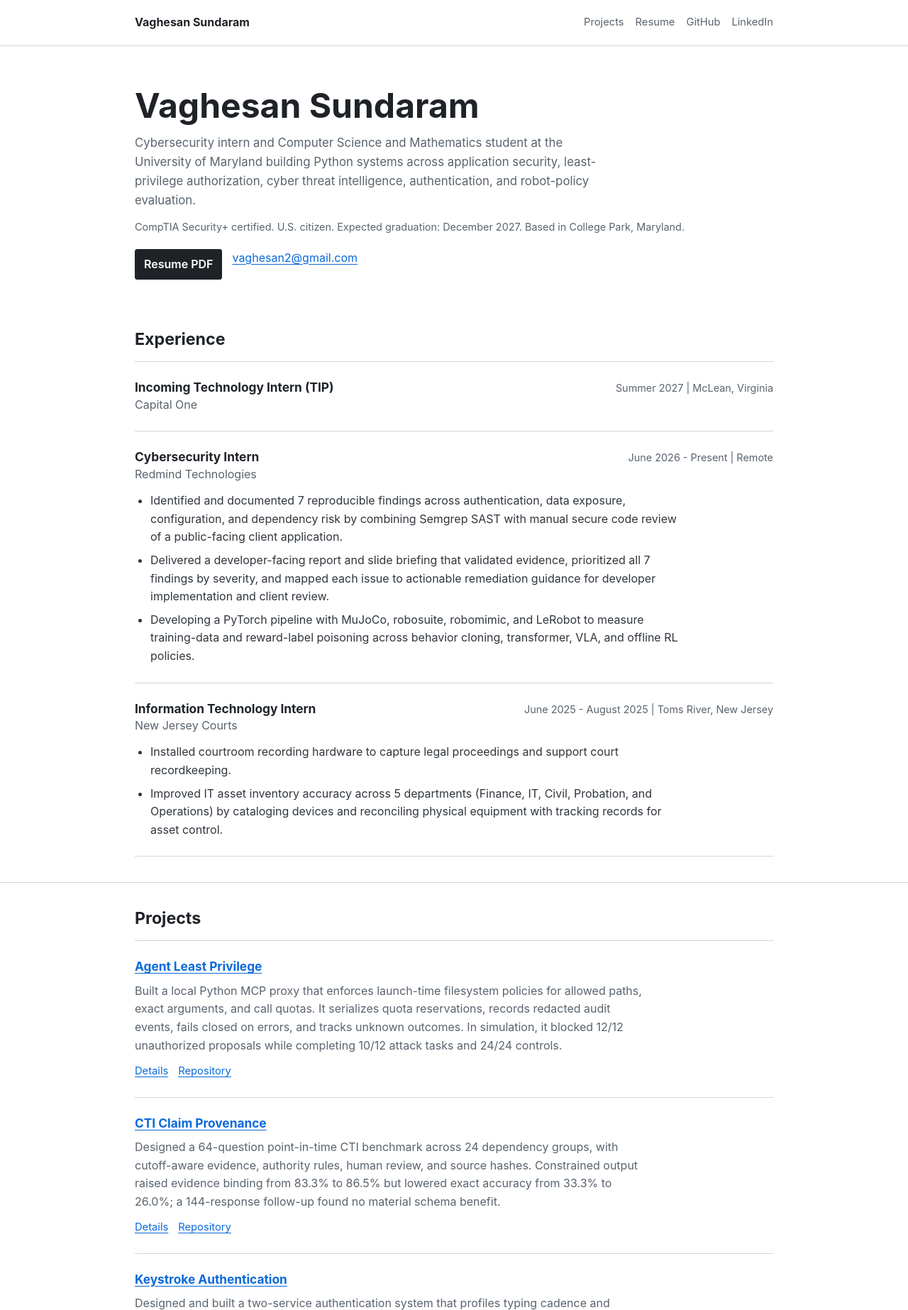
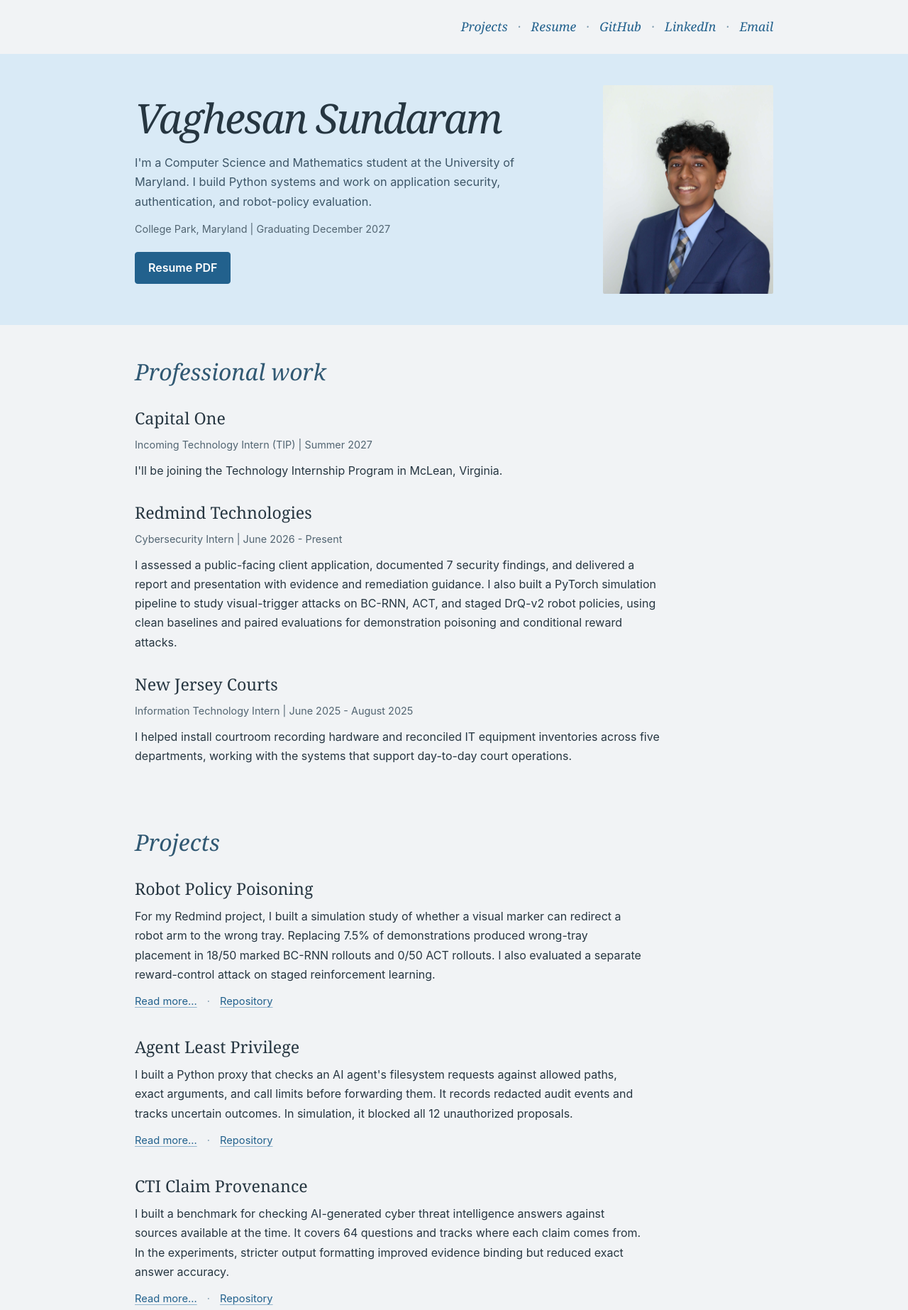
Before and after one commit to VaghesanSundaram/Portfolio, a plain HTML site: page index.html in a window 1280 px wide. Shown: the top 1846 px of the page at 71% size. Drawn offline with Linux system fonts and the light colour scheme.

Commit message:
Feature Redmind robotics project and reorder portfolio and resume

```diff
--- a/assets/css/style.css
+++ b/assets/css/style.css
@@ -1,11 +1,12 @@
 :root {
   color-scheme: light;
-  --background: #ffffff;
-  --text: #1f2328;
-  --muted: #59636e;
-  --line: #d0d7de;
-  --link: #0969da;
-  --soft: #f6f8fa;
+  --background: #f1f3f5;
+  --text: #263641;
+  --muted: #526572;
+  --line: #ccd8e0;
+  --link: #22618d;
+  --soft: #e0edf6;
+  --sky: #d9eaf6;
 }
 
 * {
@@ -24,7 +25,7 @@ body {
   color: var(--text);
   font-family: -apple-system, BlinkMacSystemFont, "Segoe UI", Arial, sans-serif;
   font-size: 16px;
-  line-height: 1.6;
+  line-height: 1.7;
 }
 
 a {
@@ -33,7 +34,13 @@ a {
 }
 
 a:hover {
+  color: #123f62;
   text-decoration-thickness: 2px;
+}
+
+::selection {
+  background: #b8d9f0;
+  color: #18364d;
 }
 
 :focus-visible {
@@ -67,13 +74,12 @@ a:hover {
 }
 
 .site-header {
-  border-bottom: 1px solid var(--line);
   background: var(--background);
 }
 
 .header-inner {
   display: flex;
-  min-height: 64px;
+  min-height: 76px;
   align-items: center;
   justify-content: space-between;
   gap: 20px;
@@ -81,20 +87,33 @@ a:hover {
 
 .brand {
   color: var(--text);
-  font-weight: 700;
+  font-size: 0.92rem;
   text-decoration: none;
 }
 
 .site-nav {
   display: flex;
   flex-wrap: wrap;
-  gap: 16px;
+  align-items: baseline;
+  justify-content: flex-end;
+  column-gap: 14px;
+  row-gap: 4px;
+  margin-left: auto;
 }
 
 .site-nav a {
-  color: var(--muted);
-  font-size: 0.92rem;
+  color: var(--link);
+  font-family: Georgia, "Times New Roman", serif;
+  font-size: 1.1rem;
+  font-style: italic;
   text-decoration: none;
+}
+
+.site-nav a + a::before {
+  content: "\00b7";
+  display: inline-block;
+  margin-right: 14px;
+  color: #7c99ad;
 }
 
 .site-nav a:hover,
@@ -109,11 +128,29 @@ main {
 
 .intro,
 .page-header {
-  padding: 56px 0 34px;
+  padding: 44px 0;
+  background: var(--sky);
 }
 
 .page-header {
-  border-bottom: 1px solid var(--line);
+  border-bottom: 1px solid #c7dce9;
+}
+
+.intro-layout {
+  display: grid;
+  grid-template-columns: minmax(0, 1fr) clamp(176px, 24vw, 240px);
+  align-items: center;
+  gap: 48px;
+}
+
+.intro-portrait {
+  display: block;
+  width: 100%;
+  height: auto;
+  aspect-ratio: 40 / 49;
+  object-fit: cover;
+  object-position: 50% 38%;
+  border-radius: 2px;
 }
 
 h1,
@@ -124,28 +161,38 @@ p {
 }
 
 h1 {
-  margin-bottom: 12px;
-  font-size: clamp(2rem, 6vw, 3rem);
-  line-height: 1.15;
+  margin-bottom: 18px;
+  font-family: Georgia, "Times New Roman", serif;
+  font-size: clamp(2.4rem, 5vw, 3.6rem);
+  font-weight: 400;
+  font-style: italic;
+  letter-spacing: -0.035em;
+  line-height: 1.1;
 }
 
 h2 {
-  margin-bottom: 16px;
-  font-size: 1.45rem;
+  margin-bottom: 30px;
+  color: #315973;
+  font-family: Georgia, "Times New Roman", serif;
+  font-size: 2rem;
+  font-weight: 400;
+  font-style: italic;
   line-height: 1.25;
 }
 
 h3 {
-  margin-bottom: 8px;
-  font-size: 1.08rem;
+  margin-bottom: 10px;
+  font-family: Georgia, "Times New Roman", serif;
+  font-size: 1.45rem;
+  font-weight: 400;
   line-height: 1.35;
 }
 
 .lede {
-  max-width: 680px;
+  max-width: 640px;
   margin-bottom: 12px;
-  color: var(--muted);
-  font-size: 1.05rem;
+  color: #3d5668;
+  font-size: 1.02rem;
 }
 
 .meta,
@@ -164,36 +211,50 @@ h3 {
 }
 
 .button-link {
-  display: inline-block;
-  border: 1px solid var(--text);
-  border-radius: 3px;
-  background: var(--text);
-  color: var(--background);
-  padding: 8px 12px;
+  display: inline-flex;
+  align-items: center;
+  justify-content: center;
+  min-height: 44px;
+  border: 1px solid var(--link);
+  border-radius: 4px;
+  background: var(--link);
+  color: #ffffff;
+  padding: 10px 18px;
   font-weight: 600;
+  line-height: 1.4;
   text-decoration: none;
 }
 
 .button-link:hover {
-  background: var(--background);
-  color: var(--text);
+  border-color: #123f62;
+  background: #123f62;
+  color: #ffffff;
 }
 
 .section {
-  padding: 36px 0;
+  padding: 46px 0 12px;
 }
 
 .section + .section {
-  border-top: 1px solid var(--line);
+  border-top: 0;
 }
 
 .experience-list {
-  border-top: 1px solid var(--line);
+  max-width: 760px;
 }
 
 .experience {
-  border-bottom: 1px solid var(--line);
-  padding: 24px 0;
+  padding: 0 0 30px;
+}
+
+.experience > p:not(.entry-meta) {
+  max-width: 740px;
+  margin: 10px 0 0;
+}
+
+.experience .entry-meta {
+  margin: 4px 0 0;
+  text-align: left;
 }
 
 .entry-header {
@@ -256,13 +317,19 @@ h3 {
   color: #30363d;
 }
 
-.project-list {
-  border-top: 1px solid var(--line);
+.project {
+  max-width: 760px;
+  padding: 0 0 36px;
 }
 
-.project {
-  border-bottom: 1px solid var(--line);
-  padding: 24px 0;
+.project-header a {
+  color: var(--text);
+  text-decoration: none;
+}
+
+.project-header a:hover {
+  color: var(--link);
+  text-decoration: underline;
 }
 
 .project-header {
@@ -272,20 +339,35 @@ h3 {
   gap: 16px;
 }
 
+.project h2,
 .project h3 {
   margin-bottom: 0;
+  color: var(--text);
+  font-size: 1.45rem;
+  font-style: normal;
 }
 
 .project > p:not(.project-links),
 .project-summary {
   max-width: 720px;
   margin: 10px 0 0;
-  color: var(--muted);
+  color: var(--text);
 }
 
 .project-links {
   margin-top: 12px;
   font-size: 0.92rem;
+}
+
+.project-links a {
+  text-decoration-color: #91b4cd;
+}
+
+.project-links a + a::before {
+  content: "\00b7";
+  display: inline-block;
+  margin-right: 14px;
+  color: #7c99ad;
 }
 
 .breadcrumb {
@@ -305,6 +387,7 @@ h3 {
 
 .prose h2 {
   margin-top: 36px;
+  margin-bottom: 18px;
 }
 
 .prose h2:first-child {
@@ -396,7 +479,8 @@ h3 {
 
 .site-footer {
   border-top: 1px solid var(--line);
-  padding: 22px 0;
+  margin-top: 28px;
+  padding: 24px 0;
   color: var(--muted);
   font-size: 0.88rem;
 }
@@ -421,16 +505,56 @@ h3 {
     align-items: flex-start;
     flex-direction: column;
     gap: 8px;
-    padding: 14px 0;
+    padding: 18px 0;
+    min-height: 64px;
   }
 
   .site-nav {
-    gap: 12px;
+    justify-content: flex-start;
+    column-gap: 16px;
+    margin-left: 0;
+  }
+
+  .site-nav a {
+    padding: 4px 0;
+    font-size: 0.95rem;
+  }
+
+  .site-nav a + a::before {
+    content: none;
   }
 
   .intro,
   .page-header {
-    padding: 38px 0 26px;
+    padding: 30px 0;
+  }
+
+  .intro-layout {
+    grid-template-columns: minmax(0, 1fr);
+    gap: 22px;
+  }
+
+  .intro-portrait {
+    grid-row: 1;
+    width: 176px;
+    height: 216px;
+  }
+
+  h1 {
+    font-size: clamp(2.2rem, 9vw, 3rem);
+  }
+
+  h2 {
+    font-size: 1.8rem;
+  }
+
+  .section {
+    padding-top: 36px;
+  }
+
+  .experience,
+  .project {
+    padding-bottom: 28px;
   }
 
   .project-header,
--- a/index.html
+++ b/index.html
@@ -5,72 +5,60 @@
   <title>Vaghesan Sundaram</title>
   <meta name="viewport" content="width=device-width, initial-scale=1" />
   <meta name="description" content="Cybersecurity, robot-policy evaluation, and backend Python work by Vaghesan Sundaram, a Computer Science and Mathematics student at the University of Maryland." />
-  <meta name="theme-color" content="#ffffff" />
+  <meta name="theme-color" content="#f1f3f5" />
   <meta property="og:title" content="Vaghesan Sundaram" />
   <meta property="og:description" content="Application security, least-privilege authorization, cyber threat intelligence, authentication, and robot-policy evaluation." />
   <meta property="og:type" content="website" />
   <link rel="canonical" href="https://vaghesansundaram.github.io/Portfolio/" />
-  <link rel="stylesheet" href="assets/css/style.css?v=20260805a" />
+  <link rel="stylesheet" href="assets/css/style.css?v=20261112" />
 </head>
 <body>
   <a class="skip-link" href="#main-content">Skip to content</a>
   <header class="site-header">
     <div class="container header-inner">
-      <a class="brand" href="index.html">Vaghesan Sundaram</a>
       <nav class="site-nav" aria-label="Primary navigation">
-        <a href="projects.html">Projects</a>
+        <a href="#projects">Projects</a>
         <a href="resume.html">Resume</a>
         <a href="https://github.com/VaghesanSundaram" target="_blank" rel="noopener">GitHub</a>
         <a href="https://www.linkedin.com/in/vaghesan-sundaram/" target="_blank" rel="noopener">LinkedIn</a>
+        <a href="mailto:vaghesan2@gmail.com">Email</a>
       </nav>
     </div>
   </header>
 
   <main id="main-content">
     <section class="intro">
-      <div class="container">
-        <h1>Vaghesan Sundaram</h1>
-        <p class="lede">Cybersecurity intern and Computer Science and Mathematics student at the University of Maryland building Python systems across application security, least-privilege authorization, cyber threat intelligence, authentication, and robot-policy evaluation.</p>
-        <p class="meta">CompTIA Security+ certified. U.S. citizen. Expected graduation: December 2027. Based in College Park, Maryland.</p>
-        <div class="link-row">
-          <a class="button-link" href="assets/artifacts/Vaghesan_Sundaram_Resume.pdf" target="_blank" rel="noopener">Resume PDF</a>
-          <a href="mailto:vaghesan2@gmail.com">vaghesan2@gmail.com</a>
+      <div class="container intro-layout">
+        <div class="intro-copy">
+          <h1>Vaghesan Sundaram</h1>
+          <p class="lede">I'm a Computer Science and Mathematics student at the University of Maryland. I build Python systems and work on application security, authentication, and robot-policy evaluation.</p>
+          <p class="meta">College Park, Maryland | Graduating December 2027</p>
+          <p class="link-row"><a class="button-link" href="assets/artifacts/Vaghesan_Sundaram_Resume.pdf" target="_blank" rel="noopener">Resume PDF</a></p>
         </div>
+        <img class="intro-portrait" src="assets/images/vaghesan-sundaram.jpg" alt="Portrait of Vaghesan Sundaram" width="240" height="294" fetchpriority="high" />
       </div>
     </section>
 
     <section class="section" id="experience">
       <div class="container">
-        <h2>Experience</h2>
+        <h2>Professional work</h2>
         <div class="experience-list">
           <article class="experience">
-            <div class="entry-header">
-              <div><h3>Incoming Technology Intern (TIP)</h3><p class="entry-organization">Capital One</p></div>
-              <p class="entry-meta">Summer 2027 | McLean, Virginia</p>
-            </div>
+            <h3>Capital One</h3>
+            <p class="entry-meta">Incoming Technology Intern (TIP) | Summer 2027</p>
+            <p>I'll be joining the Technology Internship Program in McLean, Virginia.</p>
           </article>
 
           <article class="experience">
-            <div class="entry-header">
-              <div><h3>Cybersecurity Intern</h3><p class="entry-organization">Redmind Technologies</p></div>
-              <p class="entry-meta">June 2026 - Present | Remote</p>
-            </div>
-            <ul class="resume-bullets">
-              <li>Identified and documented 7 reproducible findings across authentication, data exposure, configuration, and dependency risk by combining Semgrep SAST with manual secure code review of a public-facing client application.</li>
-              <li>Delivered a developer-facing report and slide briefing that validated evidence, prioritized all 7 findings by severity, and mapped each issue to actionable remediation guidance for developer implementation and client review.</li>
-              <li>Developing a PyTorch pipeline with MuJoCo, robosuite, robomimic, and LeRobot to measure training-data and reward-label poisoning across behavior cloning, transformer, VLA, and offline RL policies.</li>
-            </ul>
+            <h3>Redmind Technologies</h3>
+            <p class="entry-meta">Cybersecurity Intern | June 2026 - Present</p>
+            <p>I assessed a public-facing client application, documented 7 security findings, and delivered a report and presentation with evidence and remediation guidance. I also built a PyTorch simulation pipeline to study visual-trigger attacks on BC-RNN, ACT, and staged DrQ-v2 robot policies, using clean baselines and paired evaluations for demonstration poisoning and conditional reward attacks.</p>
           </article>
 
           <article class="experience">
-            <div class="entry-header">
-              <div><h3>Information Technology Intern</h3><p class="entry-organization">New Jersey Courts</p></div>
-              <p class="entry-meta">June 2025 - August 2025 | Toms River, New Jersey</p>
-            </div>
-            <ul class="resume-bullets">
-              <li>Installed courtroom recording hardware to capture legal proceedings and support court recordkeeping.</li>
-              <li>Improved IT asset inventory accuracy across 5 departments (Finance, IT, Civil, Probation, and Operations) by cataloging devices and reconciling physical equipment with tracking records for asset control.</li>
-            </ul>
+            <h3>New Jersey Courts</h3>
+            <p class="entry-meta">Information Technology Intern | June 2025 - August 2025</p>
+            <p>I helped install courtroom recording hardware and reconciled IT equipment inventories across five departments, working with the systems that support day-to-day court operations.</p>
           </article>
         </div>
       </div>
@@ -82,48 +70,36 @@
         <div class="project-list">
           <article class="project">
             <div class="project-header">
+              <h3><a href="projects/robotics-data-poisoning.html">Robot Policy Poisoning</a></h3>
+            </div>
+            <p>For my Redmind project, I built a simulation study of whether a visual marker can redirect a robot arm to the wrong tray. Replacing 7.5% of demonstrations produced wrong-tray placement in 18/50 marked BC-RNN rollouts and 0/50 ACT rollouts. I also evaluated a separate reward-control attack on staged reinforcement learning.</p>
+            <p class="project-links"><a href="projects/robotics-data-poisoning.html" aria-label="Read more about Robot Policy Poisoning">Read more...</a><a href="https://github.com/VaghesanSundaram/robotics-data-poisoning" target="_blank" rel="noopener" aria-label="Robot Policy Poisoning repository">Repository</a></p>
+          </article>
+
+          <article class="project">
+            <div class="project-header">
               <h3><a href="projects/agent-least-privilege.html">Agent Least Privilege</a></h3>
             </div>
-            <p>Built a local Python MCP proxy that enforces launch-time filesystem policies for allowed paths, exact arguments, and call quotas. It serializes quota reservations, records redacted audit events, fails closed on errors, and tracks unknown outcomes. In simulation, it blocked 12/12 unauthorized proposals while completing 10/12 attack tasks and 24/24 controls.</p>
-            <p class="project-links"><a href="projects/agent-least-privilege.html">Details</a><a href="https://github.com/VaghesanSundaram/agent-least-privilege" target="_blank" rel="noopener">Repository</a></p>
+            <p>I built a Python proxy that checks an AI agent's filesystem requests against allowed paths, exact arguments, and call limits before forwarding them. It records redacted audit events and tracks uncertain outcomes. In simulation, it blocked all 12 unauthorized proposals.</p>
+            <p class="project-links"><a href="projects/agent-least-privilege.html" aria-label="Read more about Agent Least Privilege">Read more...</a><a href="https://github.com/VaghesanSundaram/agent-least-privilege" target="_blank" rel="noopener" aria-label="Agent Least Privilege repository">Repository</a></p>
           </article>
 
           <article class="project">
             <div class="project-header">
               <h3><a href="projects/cti-claim-provenance.html">CTI Claim Provenance</a></h3>
             </div>
-            <p>Designed a 64-question point-in-time CTI benchmark across 24 dependency groups, with cutoff-aware evidence, authority rules, human review, and source hashes. Constrained output raised evidence binding from 83.3% to 86.5% but lowered exact accuracy from 33.3% to 26.0%; a 144-response follow-up found no material schema benefit.</p>
-            <p class="project-links"><a href="projects/cti-claim-provenance.html">Details</a><a href="https://github.com/VaghesanSundaram/cti-claim-provenance" target="_blank" rel="noopener">Repository</a></p>
-          </article>
-
-          <article class="project">
-            <div class="project-header">
-              <h3><a href="projects/keystroke-dynamics.html">Keystroke Authentication</a></h3>
-            </div>
-            <p>Designed and built a two-service authentication system that profiles typing cadence and verifies sign-ins, with SQLite persistence, JWT-bound service exchange, rate limiting, fallback authentication, and end-to-end validation.</p>
-            <p class="project-links"><a href="projects/keystroke-dynamics.html">Details</a><a href="https://github.com/VaghesanSundaram/keystroke-auth" target="_blank" rel="noopener">Repository</a></p>
+            <p>I built a benchmark for checking AI-generated cyber threat intelligence answers against sources available at the time. It covers 64 questions and tracks where each claim comes from. In the experiments, stricter output formatting improved evidence binding but reduced exact answer accuracy.</p>
+            <p class="project-links"><a href="projects/cti-claim-provenance.html" aria-label="Read more about CTI Claim Provenance">Read more...</a><a href="https://github.com/VaghesanSundaram/cti-claim-provenance" target="_blank" rel="noopener" aria-label="CTI Claim Provenance repository">Repository</a></p>
           </article>
 
           <article class="project">
             <div class="project-header">
               <h3><a href="projects/prophet.html">Prophet Prediction Market</a></h3>
             </div>
-            <p>Designed and implemented Prophet's Python event-to-market pipeline, transforming posts from X into clustered event signals, Grok-generated market questions and probability estimates, and WebSocket actions consumed by downstream exchange components.</p>
-            <p class="project-links"><a href="projects/prophet.html">Details</a><a href="https://github.com/shaanompatel/Prophet" target="_blank" rel="noopener">Repository</a></p>
+            <p>For our HackPrinceton team project, I built the Python pipeline that turns posts from X into prediction-market inputs. It groups related posts, uses Grok to generate market questions and probability estimates, and sends actions to downstream exchange components over WebSockets.</p>
+            <p class="project-links"><a href="projects/prophet.html" aria-label="Read more about Prophet Prediction Market">Read more...</a><a href="https://github.com/shaanompatel/Prophet" target="_blank" rel="noopener" aria-label="Prophet Prediction Market repository">Repository</a></p>
           </article>
         </div>
-      </div>
-    </section>
-
-    <section class="section" id="skills">
-      <div class="container">
-        <h2>Technical Skills</h2>
-        <dl class="skills-grid">
-          <div><dt>Languages</dt><dd>Python, Java, C++, C, Assembly, Rust</dd></div>
-          <div><dt>Security</dt><dd>OSINT, Maltego, Shodan, Recon-ng, Maigret, Burp Suite, Nmap, Wireshark, Ghidra, vulnerability triage, TCP/IP, DNS, DHCP, PCAP analysis, Kali Linux, Hashcat, John the Ripper, privilege escalation, exploit development</dd></div>
-          <div><dt>Tools</dt><dd>Git, GitHub Actions, Docker, Linux, PowerShell, Flask, Pydantic, pytest, Hypothesis, mypy, REST APIs, GDB</dd></div>
-          <div><dt>Data + ML</dt><dd>PyTorch, MuJoCo, robosuite, robomimic, LeRobot, SQL, SQLite, NumPy, SciPy, scikit-learn</dd></div>
-        </dl>
       </div>
     </section>
   </main>
@@ -131,7 +107,7 @@
   <footer class="site-footer">
     <div class="container footer-inner">
       <p><a href="mailto:vaghesan2@gmail.com">vaghesan2@gmail.com</a></p>
-      <p>&copy; 2026 Vaghesan Sundaram</p>
+      <p><a href="projects.html">All project details</a></p>
     </div>
   </footer>
 </body>
```
Also changed, not shown: projects.html (+28 -35 lines), projects/agent-least-privilege.html (+4 -3 lines), projects/cti-claim-provenance.html (+4 -3 lines), projects/keystroke-dynamics.html (+3 -3 lines), projects/prophet.html (+3 -3 lines), projects/robotics-data-poisoning.html (added, +86 -0 lines), resume.html (+3 -3 lines), assets/images/vaghesan-sundaram.jpg (added), 2 other files.
